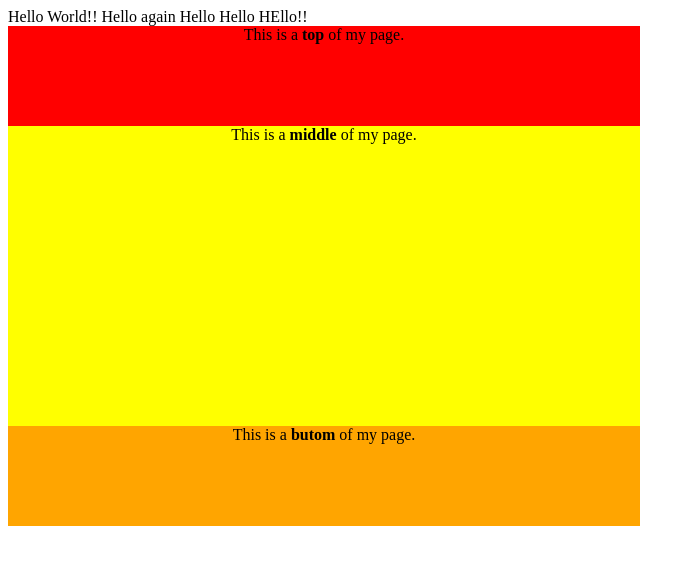
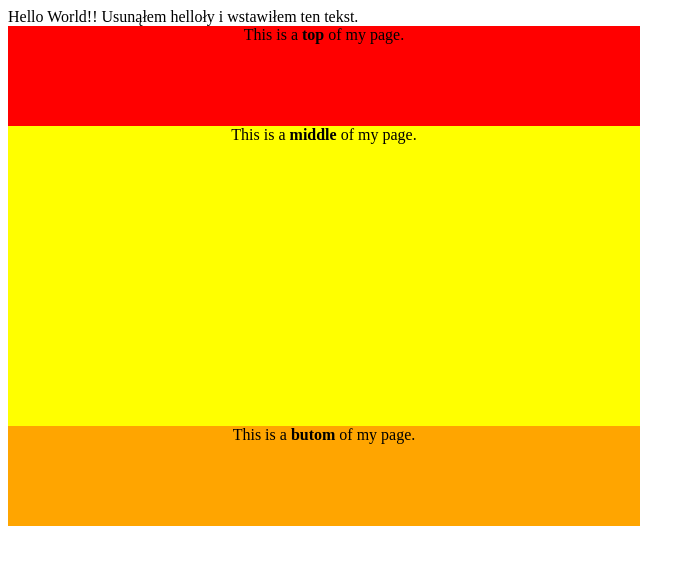
Before and after one commit to kuna3d/CS50WEB, a plain HTML site: page hello.html in a window 1280 px wide. Shown: the whole page, without its empty margins (0-695 px from the left). Drawn offline with Linux system fonts and the light colour scheme.

Commit message:
wywaliłem heloły

```diff
--- a/hello.html
+++ b/hello.html
@@ -7,8 +7,7 @@
 </head>
 <body>
 Hello World!!
-Hello again
-Hello Hello HEllo!!
+Usunąłem helloły i wstawiłem ten tekst.
 
 <div id="top">This is a <span class="name"> top </span>of my page.
 </div>
```
